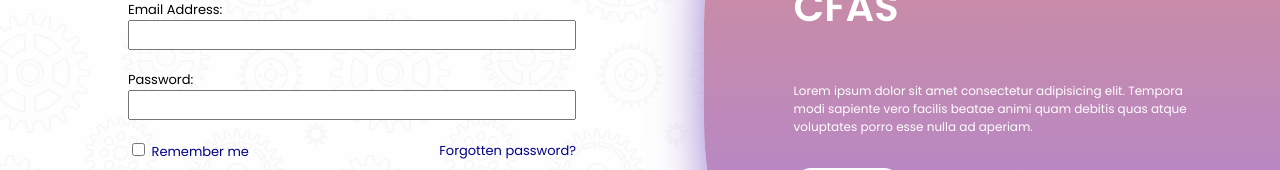
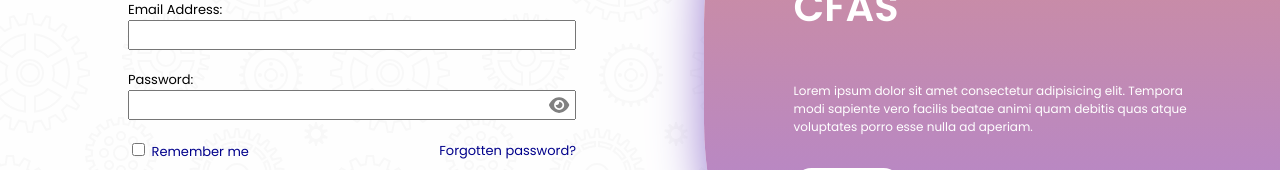
Before and after one commit to Moscolape/crime-app, a React (Create React App) app: page / in a window 1280 px wide. Shown: the part 327-497 px from the top of the page. Built offline with nearby package versions, Linux system fonts and the light colour scheme; a web font is replaced by a local one.

Commit message:
add password visibility functionality using fontawesome icons

```diff
--- a/package.json
+++ b/package.json
@@ -3,6 +3,11 @@
   "version": "0.1.0",
   "private": true,
   "dependencies": {
+    "@fortawesome/fontawesome-svg-core": "^6.4.2",
+    "@fortawesome/free-brands-svg-icons": "^6.4.2",
+    "@fortawesome/free-regular-svg-icons": "^6.4.2",
+    "@fortawesome/free-solid-svg-icons": "^6.4.2",
+    "@fortawesome/react-fontawesome": "^0.2.0",
     "@testing-library/jest-dom": "^5.17.0",
     "@testing-library/react": "^13.4.0",
     "@testing-library/user-event": "^13.5.0",
--- a/src/components/login/login-component.js
+++ b/src/components/login/login-component.js
@@ -1,13 +1,20 @@
 import { Link, useNavigate } from 'react-router-dom';
 import React, { useState } from 'react';
+
+import { FontAwesomeIcon } from '@fortawesome/react-fontawesome';
+import { faEye, faEyeSlash } from '@fortawesome/free-solid-svg-icons';
+
 import Modal from 'react-modal';
 import './login-component.styles.css';
 
 const Login = () => {
     const [email, setEmail] = useState('');
     const [password, setPassword] = useState('');
+    const [passwordVisible, setPasswordVisible] = useState(false);
+
     const [loading, setLoading] = useState(false);
     const [error, setError] = useState(false);
+
     const [modalIsOpen, setModalIsOpen] = useState(false);
     const navigate = useNavigate();
 
@@ -95,9 +102,21 @@ const Login = () => {
                             <label htmlFor="email">Email Address:</label><br />
                             <input type="email" name="email" onChange={handleEmail} value={email} id="email" required />
                         </div>
-                        <div>
+                        <div style={{position: 'relative'}}>
                             <label htmlFor="pwd">Password:</label><br />
-                            <input type="password" name="pwd" onChange={handlePassword} value={password} id="pwd" required />
+                            <input
+                                type={passwordVisible ? 'text' : 'password'}
+                                name="pwd"
+                                onChange={handlePassword}
+                                value={password}
+                                id="pwd"
+                                required
+                            />
+                            <FontAwesomeIcon
+                                onClick={() => setPasswordVisible(!passwordVisible)}
+                                icon={passwordVisible ? faEyeSlash : faEye}
+                                className="eye-icon"
+                            />
                         </div>
                         <div className="reset">
                             <span>
--- a/src/components/login/login-component.styles.css
+++ b/src/components/login/login-component.styles.css
@@ -132,6 +132,16 @@ button {
     font-size: 12px;
 }
 
+.eye-icon {
+    font-size: 18px;
+    color: grey;
+    position: absolute;
+    right: 7px;
+    bottom: 6px;
+    cursor: pointer;
+    /* top: 10px; */
+}
+
 
 @media screen and (max-width: 800px) {
     .circle-section {
--- a/src/components/signup/signup-component.js
+++ b/src/components/signup/signup-component.js
@@ -1,10 +1,16 @@
 import React, { useState } from 'react';
 import '../login/login-component.styles.css';
+
+import { FontAwesomeIcon } from '@fortawesome/react-fontawesome';
+import { faEye, faEyeSlash } from '@fortawesome/free-solid-svg-icons';
 
 const SignUp = () => {
     const [name, setName] = useState('');
     const [email, setEmail] = useState('');
+
     const [password, setPassword] = useState('');
+    const [passwordVisible, setPasswordVisible] = useState(false);
+
     const [loading, setLoading] = useState(false);
     const [error, setError] = useState('');
 
@@ -86,9 +92,21 @@ const SignUp = () => {
                             <label htmlFor="email">Email Address:</label><br />
                             <input type="email" name="email" onChange={handleEmail} value={email} id="email" required />
                         </div>
-                        <div>
+                        <div style={{position:'relative'}}>
                             <label htmlFor="password">Password:</label><br />
-                            <input type="password" name="password" onChange={handlePassword} value={password} id="password" required />
+                            <input
+                                type={passwordVisible ? 'text' : 'password'}
+                                name="pwd"
+                                onChange={handlePassword}
+                                value={password}
+                                id="pwd"
+                                required
+                            />
+                            <FontAwesomeIcon
+                                onClick={() => setPasswordVisible(!passwordVisible)}
+                                icon={passwordVisible ? faEyeSlash : faEye}
+                                className="eye-icon"
+                            />
                         </div>
                         <button type="submit" className="btn" disabled={loading}>
                         {loading ? "Signing Up..." : "Sign Up"}
--- a/src/components/spinner/spinner-component.styles.css
+++ b/src/components/spinner/spinner-component.styles.css
@@ -1,5 +1,5 @@
 .spinner-overlay {
-    height: 100vh;
+    height: 70vh;
     width: 100%;
     display: flex;
     justify-content: center;
```
Also changed, not shown: 1 other file (tests, documents, lock files or other folders).
